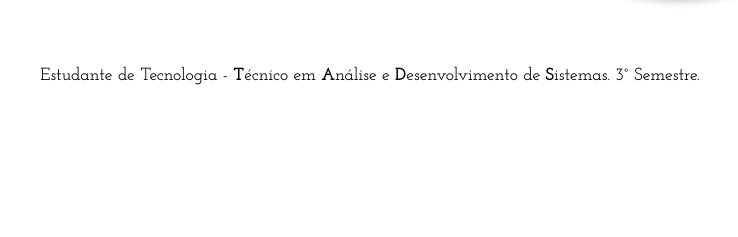
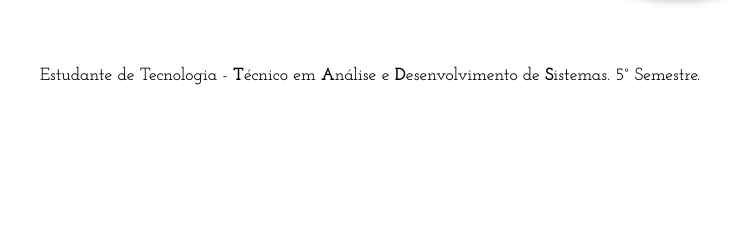
Before and after one commit to JoaoVictor-Noschang/Portifolio, a plain HTML site: page index.html in a window 1280 px wide. Shown: the part 555-792 px from the top of the page, 270-1008 px from the left. Drawn offline with Linux system fonts and the light colour scheme; a web font is replaced by a local one.

Commit message:
add updates

```diff
--- a/index.html
+++ b/index.html
@@ -34,7 +34,7 @@
                     <img src="assets/images/perfil-250.png" alt="João Victor Noschang Silva">
                 </aside>
                 <p>Estudante de Tecnologia - <span>T</span>écnico em <span>A</span>nálise e <span>D</span>esenvolvimento
-                    de <span>S</span>istemas. 3° Semestre.</p>
+                    de <span>S</span>istemas. 5° Semestre.</p>
             </article>
         </section>
         <section id="tecnologias">
```
